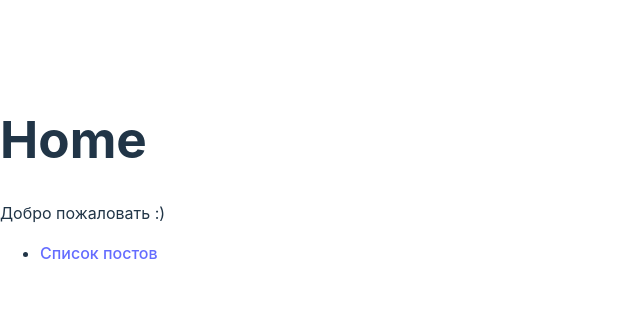
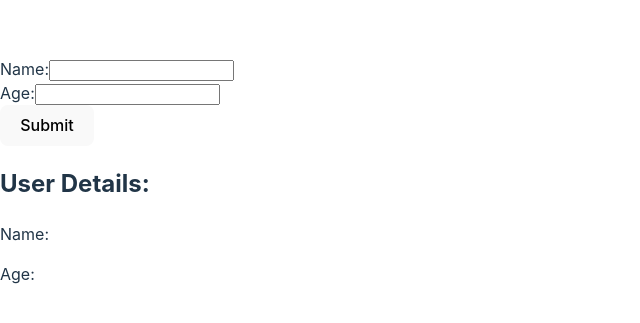
Before and after one commit to CitrusCyber/month5hw, a React (Vite) app in the folder project/: page / in a window 1280 px wide. Shown: the part 221-544 px from the top of the page, without its empty margins (0-640 px from the left). Built offline with nearby package versions, Linux system fonts and the light colour scheme.

Commit message:
DZ04: Добавил страницу c input для отправки данных Age & Name

```diff
--- a/project/src/App.jsx
+++ b/project/src/App.jsx
@@ -1,16 +1,17 @@
 import React from 'react';
-import { BrowserRouter, Route, Routes } from 'react-router-dom';
-import Home from "./pages/Home.jsx";
-import PostsPage from "./pages/PostsPage.jsx";
+import { Provider } from 'react-redux';
+import store from './pages/store.jsx';
+import UserForm from './components/UserForm';
+import UserDetails from './components/UserDetails';
 
 const App = () => {
     return (
-        <BrowserRouter>
-            <Routes>
-                <Route path="/" element={<Home/>} />
-                <Route path="/posts" element={<PostsPage />} />
-            </Routes>
-        </BrowserRouter>
+        <Provider store={store}>
+            <div>
+                <UserForm />
+                <UserDetails />
+            </div>
+        </Provider>
     );
 };
 
--- /dev/null
+++ b/project/src/components/UserDetails.jsx
@@ -0,0 +1,16 @@
+import React from 'react';
+import { useSelector } from 'react-redux';
+
+const UserDetails = () => {
+    const userData = useSelector((state) => state.user);
+
+    return (
+        <div>
+            <h2>User Details:</h2>
+            <p>Name: {userData.name}</p>
+            <p>Age: {userData.age}</p>
+        </div>
+    );
+};
+
+export default UserDetails;
--- /dev/null
+++ b/project/src/components/UserForm.jsx
@@ -0,0 +1,36 @@
+import React, { useState } from 'react';
+import { useDispatch } from 'react-redux';
+
+const UserForm = () => {
+    const dispatch = useDispatch();
+    const [userData, setUserData] = useState({ name: '', age: '' });
+
+    const handleChange = (e) => {
+        const { name, value } = e.target;
+        setUserData((prevData) => ({ ...prevData, [name]: value }));
+    };
+
+    const handleSubmit = (e) => {
+        e.preventDefault();
+        dispatch({ type: 'SET_USER_DATA', payload: userData });
+        setUserData({ name: '', age: '' });
+    };
+
+    return (
+        <form onSubmit={handleSubmit}>
+            <label>
+                Name:
+                <input type="text" name="name" value={userData.name || ''} onChange={handleChange} />
+            </label>
+            <br />
+            <label>
+                Age:
+                <input type="text" name="age" value={userData.age || ''} onChange={handleChange} />
+            </label>
+            <br />
+            <button type="submit">Submit</button>
+        </form>
+    );
+};
+
+export default UserForm;
--- a/project/src/pages/Home.jsx
+++ /dev/null
@@ -1,19 +0,0 @@
-import { Link } from 'react-router-dom';
-
-const Home = () => {
-    return (
-        <div>
-            <h1>Home</h1>
-            <p>Добро пожаловать :)</p>
-            <nav>
-                <ul>
-                    <li>
-                        <Link to="/posts">Список постов</Link>
-                    </li>
-                </ul>
-            </nav>
-        </div>
-    );
-};
-
-export default Home;
--- a/project/src/pages/PostsPage.jsx
+++ /dev/null
@@ -1,54 +0,0 @@
-import React, { useState, useEffect } from 'react';
-
-const PostsPage = () => {
-    const [posts, setPosts] = useState([]);
-    const [currentPage, setCurrentPage] = useState(1);
-    const postsPerPage = 10;
-
-    useEffect(() => {
-        const fetchData = async () => {
-            try {
-                const response = await fetch(`https://dummyjson.com/posts?limit=${postsPerPage}&skip=${(currentPage - 1) * postsPerPage}`);
-                const data = await response.json();
-
-                const postsArray = Array.isArray(data) ? data : data.posts || [];
-
-                setPosts(postsArray);
-            } catch (error) {
-                console.error('Ошибка в обработке данных:', error);
-            }
-        };
-
-        fetchData();
-
-        return() => {
-
-        }
-    }, [currentPage]);
-
-    const handlePageChange = (newPage) => {
-        setCurrentPage(newPage);
-    };
-
-    return (
-        <div>
-            <h1>Posts</h1>
-            <ul>
-                {posts.map(post => (
-                    <li key={post.id}>{post.title}</li>
-                ))}
-            </ul>
-            <div>
-                <button onClick={() => handlePageChange(currentPage - 1)} disabled={currentPage === 1}>
-                    Previous
-                </button>
-                <span> Page {currentPage} </span>
-                <button onClick={() => handlePageChange(currentPage + 1)}>
-                    Next
-                </button>
-            </div>
-        </div>
-    );
-};
-
-export default PostsPage;
--- /dev/null
+++ b/project/src/pages/store.jsx
@@ -0,0 +1,10 @@
+import { legacy_createStore as createStore, combineReducers } from 'redux';
+import  userReducer  from '../reducers/userReducer.jsx'
+
+const rootReducer = combineReducers({
+    user: userReducer
+});
+
+const store = createStore(rootReducer);
+
+export default store;
--- /dev/null
+++ b/project/src/reducers/userReducer.jsx
@@ -0,0 +1,15 @@
+const initialState = {
+    name: '',
+    email: '',
+};
+
+const userReducer = (state = initialState, action) => {
+    switch (action.type) {
+        case 'SET_USER_DATA':
+            return { ...state, ...action.payload };
+        default:
+            return state;
+    }
+};
+
+export default userReducer;
```
